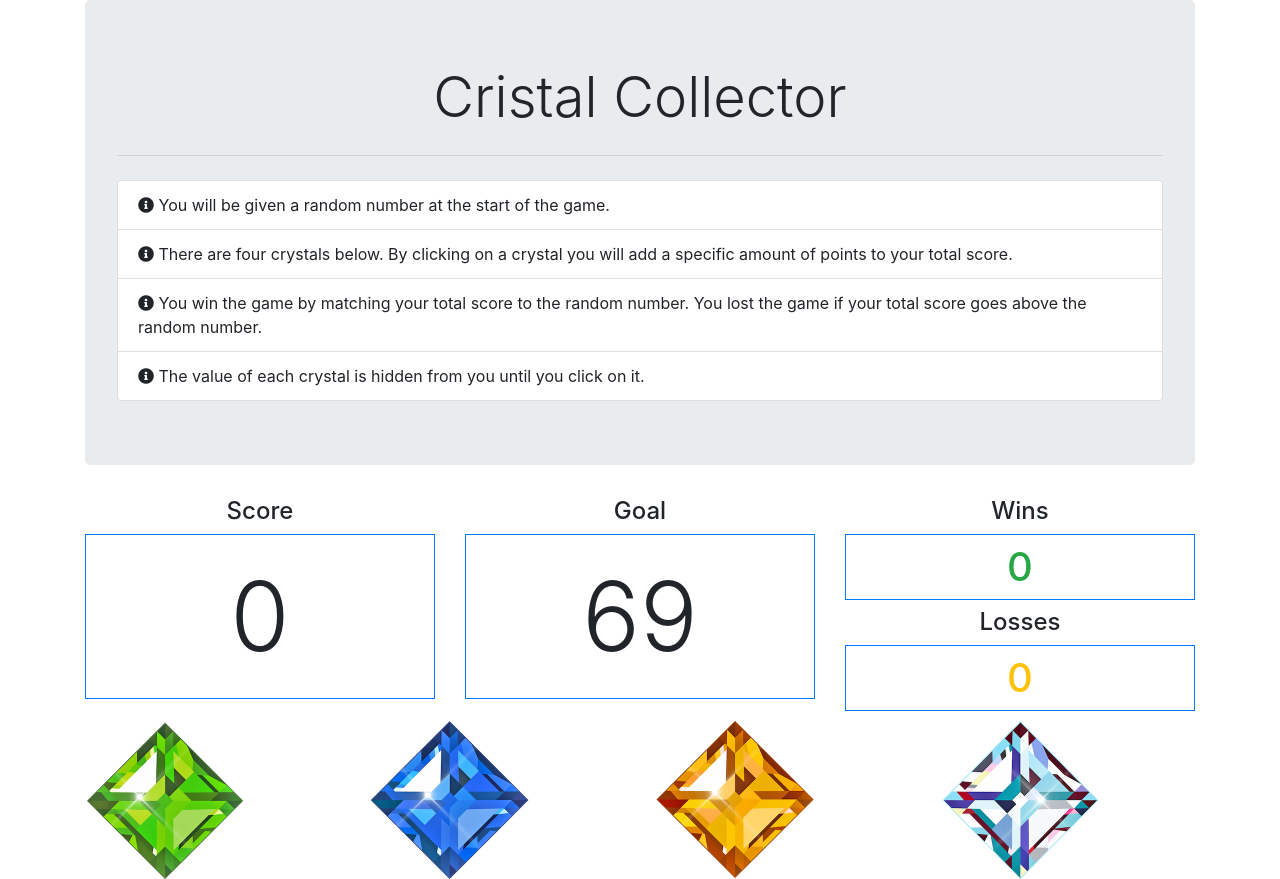
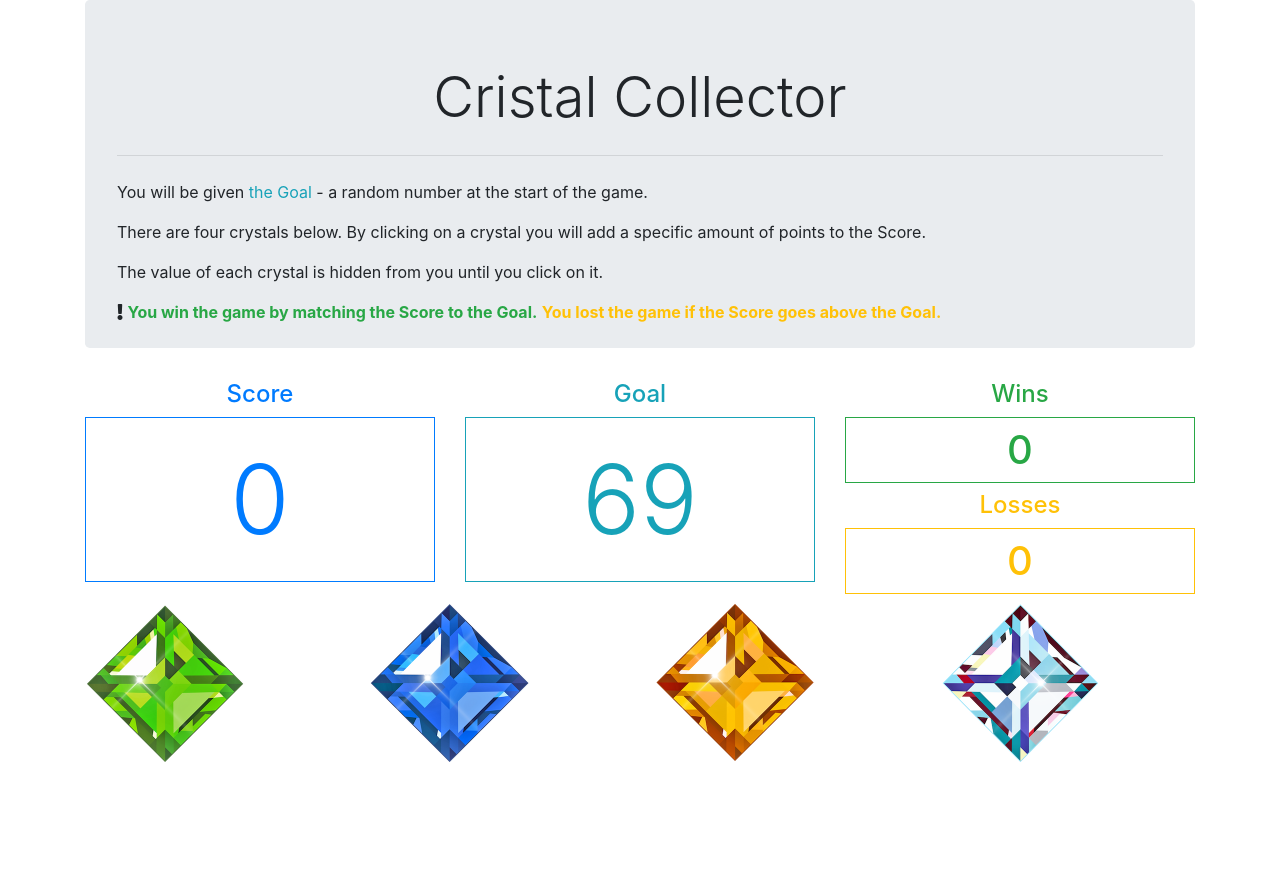
Before and after one commit to mike-4040/unit-4-game, a plain HTML site: page index.html in a window 1280 px wide. After the commit the page ends 800 px from the top, so only its background shows below. Drawn offline with nearby package versions, Linux system fonts and the light colour scheme.

Commit message:
Added color decoration

```diff
--- a/index.html
+++ b/index.html
@@ -17,40 +17,37 @@
 
 <body>
   <div class="container">
-    <div class="jumbotron">
+    <div class="jumbotron pb-2">
       <h1 class="display-4 text-center">Cristal Collector</h1>
       <hr class="my-4">
-      <ul class="list-group">
-      <li class="list-group-item"><i class="fas fa-info-circle"></i> You will be given a random number at the start of the game.</li>
-      <li class="list-group-item"><i class="fas fa-info-circle"></i> There are four crystals below. By clicking on a crystal you will add a specific amount of points to your total
-        score.</li>
-      <li class="list-group-item"><i class="fas fa-info-circle"></i> You win the game by matching your total score to the random number. You lost the game if your total score goes
-        above the random number.</li>
-      <li class="list-group-item"><i class="fas fa-info-circle"></i>
+      <p> You will be given <span class="text-info">the Goal</span> - a random number at the start of the game.</p>
+      <p> There are four crystals below. By clicking on a crystal you will add a specific amount of points to the Score.</p>
+      <p>
         The value of each crystal is hidden from you until you click on it.
-      </li>
+      </p>
+      <p><i class="fas fa-exclamation"></i> <span class="text-success font-weight-bold">You win the game by matching the Score to the Goal.</span> <span class="text-warning font-weight-bold">You lost the game if the Score goes above the Goal.</span></p>
     </ul>
     </div>
     <div class="row">
-      <div class="col-4">
-        <h4 class="text-center">Score</h4>
-        <p id="score" class="display-1 border border-primary text-center py-4"></p>
+      <div class="col-6 col-md-4">
+        <h4 class="text-center text-primary">Score</h4>
+        <p id="score" class="display-1 border border-primary text-center py-4 text-primary"></p>
       </div>
-      <div class="col-4">
-        <h4 class="text-center">Goal</h4>
-        <p id="goal" class="display-1 border border-primary text-center py-4"></p>
+
+      <div class="col-6 col-md-4">
+        <h4 class="text-center text-info">Goal</h4>
+        <p id="goal" class="display-1 border border-info text-center py-4 text-info"></p>
       </div>
-      <div class="col-4">
+
+      <div class="col-sm-12 col-md-4">
         <div class="row">
-          <div class="col-12">
-            <h4 class="text-center">Wins</h4>
-            <p id="wins" class="h1 border border-primary text-center py-2 text-success"></p>
+          <div class="col-6 col-md-12">
+            <h4 class="text-center text-success">Wins</h4>
+            <p id="wins" class="h1 border border-success text-center py-2 text-success"></p>
           </div>
-        </div>
-        <div class="row">
-          <div class="col-12">
-            <h4 class="text-center">Losses</h4>
-            <p id="losses" class="h1 border border-primary text-center py-2 text-warning"></p>
+          <div class="col-6 col-md-12">
+            <h4 class="text-center text-warning">Losses</h4>
+            <p id="losses" class="h1 border border-warning text-center py-2 text-warning"></p>
           </div>
         </div>
       </div>
```
